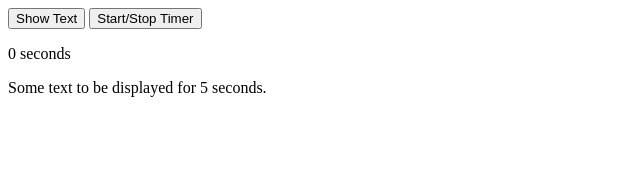
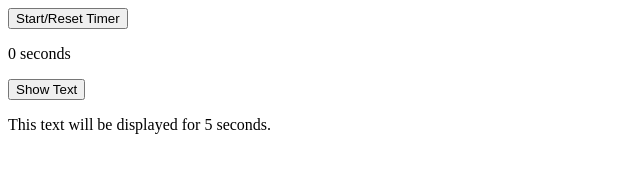
Before and after one commit to gabaal/JS-Timers, a plain HTML site: page index.html in a window 1280 px wide. Both pictures are taken after a click on the button "Show Text". Shown: the whole page, without its empty margins (0-640 px from the left). Drawn offline with Linux system fonts and the light colour scheme.

Commit message:
Workshop Complete

```diff
--- a/index.html
+++ b/index.html
@@ -6,17 +6,14 @@
     <link rel="stylesheet" type="text/css" href="style.css" />
     <script src="./app.js"></script>
     <title>Show Text Button</title>
-    <style>
-      #displayText {
-        display: none;
-      }
-    </style>
   </head>
   <body>
+    <button onclick="startStopTimer()">Start/Reset Timer</button>
+    <p id="timerDisplay">0 seconds</p>
     <button onclick="showText()">Show Text</button>
-    <button onclick="startStopTimer()">Start/Stop Timer</button>
-    <p id="timerDisplay">0 seconds</p>
 
-    <p id="displayText">Some text to be displayed for 5 seconds.</p>
+    <p id="displayText" style="display: none">
+      This text will be displayed for 5 seconds.
+    </p>
   </body>
 </html>
```
